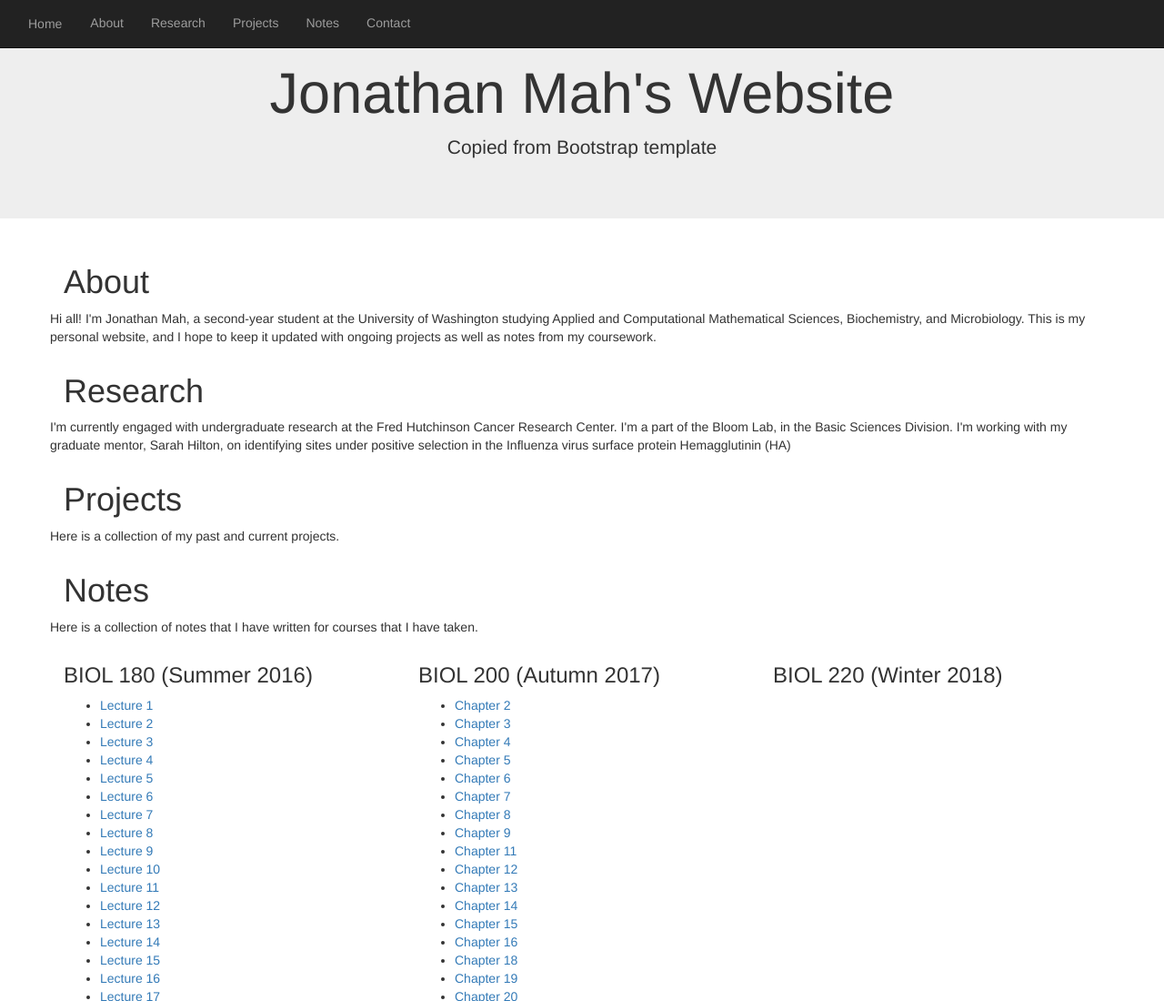
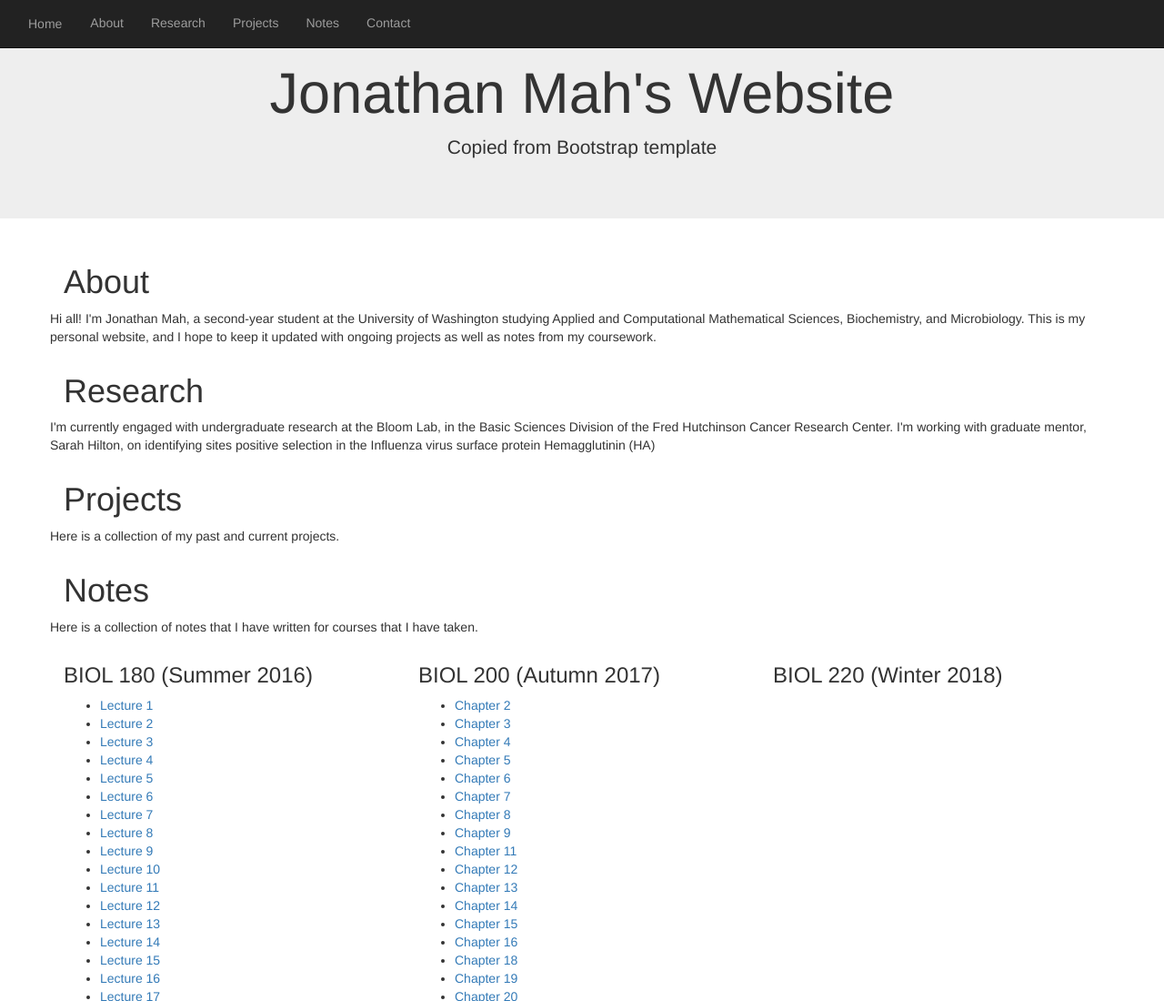
Before and after one commit to jon-mah/jon-mah.github.io, a plain HTML site: page index.html in a window 1280 px wide. Shown: the top 1100 px of the page at 91% size. Drawn offline with nearby package versions, Linux system fonts and the light colour scheme.

Commit message:
Updates to Research section

```diff
--- a/index.html
+++ b/index.html
@@ -75,12 +75,11 @@
           <div class="col-lg-12">
             <h1>Research</h1>
           </div>
-          <p>I'm currently engaged with undergraduate research at the
-             Fred Hutchinson Cancer Research Center. I'm a part of the
-             Bloom Lab, in the Basic Sciences Division. I'm working with
-				     my graduate mentor, Sarah Hilton, on identifying sites
-             under positive selection in the Influenza virus surface protein
-             Hemagglutinin (HA)</p>
+          <p>I'm currently engaged with undergraduate research at the Bloom Lab,
+             in the Basic Sciences Division of the Fred Hutchinson Cancer
+						 Research Center. I'm working with graduate mentor, Sarah Hilton,
+						 on identifying sites positive selection in the Influenza virus
+			       surface protein Hemagglutinin (HA)</p>
 			  </div class="row">
 			</div class="container">
 		</section id="about" class="about-section">
```
